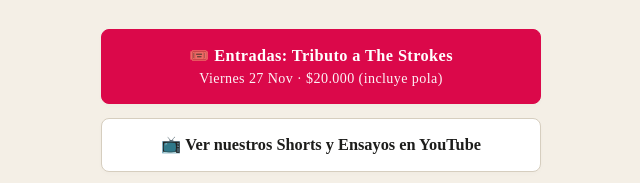
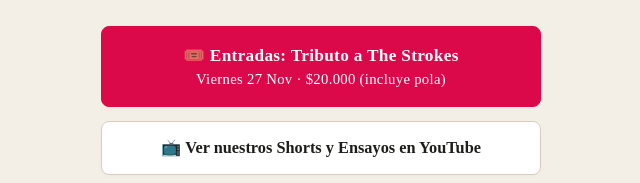
Before and after one commit to Discopatia/discopatia.github.io, a plain HTML site: page index.html in a window 1280 px wide. Shown: the part 370-553 px from the top of the page, 319-959 px from the left. Drawn offline with Linux system fonts and the light colour scheme; a web font is replaced by a local one.

Commit message:
Update index.html

```diff
--- a/index.html
+++ b/index.html
@@ -118,9 +118,11 @@
             background-color: var(--accent-color);
             color: #ffffff;
             border-color: var(--accent-color);
-            font-family: var(--font-display);
+            font-family: var(--font-editorial);
             font-weight: 700;
-            letter-spacing: 0.4px;
+            font-size: 1.08rem;
+            letter-spacing: 0.3px;
+            padding: 18px 20px;
         }
 
         .link-button.destacado:hover {
@@ -157,10 +159,10 @@
 
         <!-- Botones de Enlace -->
         <div class="links-list">
-            <a href="https://wa.me/573007507250?text=Hola%20Discopat%C3%ADa,%20quiero%20reservar%20entradas%20para%20el%20Tributo%20a%20The%20Strokes%20del%2027%20de%20noviembre" class="link-button destacado" target="_blank" rel="noopener" style="flex-direction: column; gap: 4px;">
-    <span>🎟️ Entradas: Tributo a The Strokes</span>
-    <span style="font-family: var(--font-editorial); font-size: 0.88rem; font-weight: 400; opacity: 0.95;">Viernes 27 Nov · $20.000 (incluye pola)</span>
-</a>
+           <a href="https://wa.me/573007507250?text=Hola%20Discopat%C3%ADa,%20quiero%20reservar%20entradas%20para%20el%20Tributo%20a%20The%20Strokes%20del%2027%20de%20noviembre" class="link-button destacado" target="_blank" rel="noopener" style="flex-direction: column; gap: 5px;">
+                <span>🎟️ Entradas: Tributo a The Strokes</span>
+                <span style="font-size: 0.92rem; font-weight: 400; opacity: 1;">Viernes 27 Nov · $20.000 (incluye pola)</span>
+            </a>
             <a href="https://www.youtube.com/@discopatiamusica" class="link-button" target="_blank" rel="noopener">
                 📺 Ver nuestros Shorts y Ensayos en YouTube
             </a>
```
